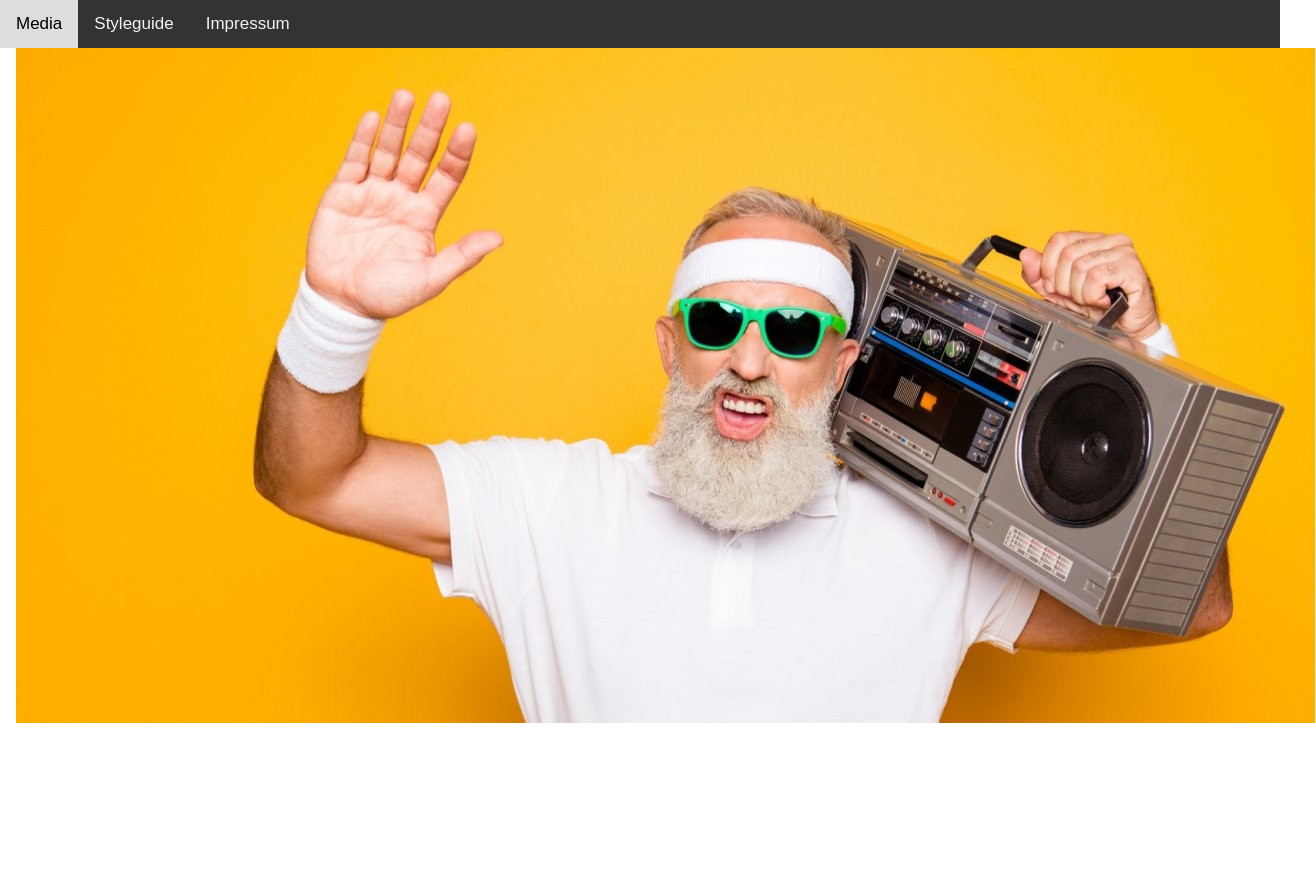
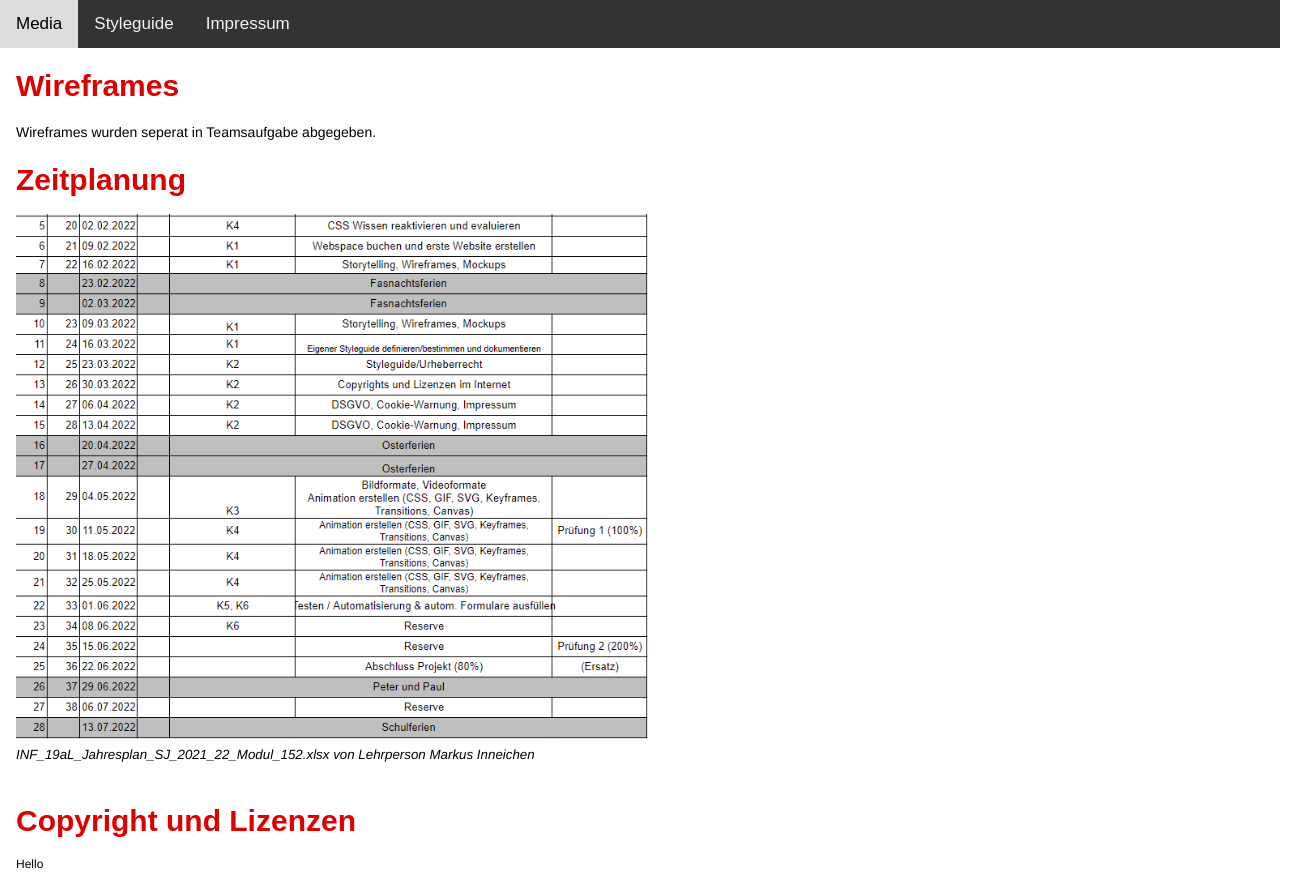
Before and after one commit to fabianmueller7/Modul151-152, a plain HTML site: page M152/Projektarbeit/index.html in a window 1280 px wide. Shown: the whole page, 1316 px wide, since content can reach past the window. Before the commit the page ends 800 px from the top, so only its background shows below. Drawn offline with Linux system fonts and the light colour scheme.

Commit message:
quellen angaben

```diff
--- a/M152/Projektarbeit/index.css
+++ b/M152/Projektarbeit/index.css
@@ -4,7 +4,7 @@ h3 { color: #111; font-family: 'Open Sans', sans-serif; font-size: 30px; font-we
 h4 {text-align: center;margin: -35px 0 25px}
 p { color: #000000; font-family: 'Helvetica Neue', sans-serif; font-size: 14px; line-height: 24px; margin: 0 0 0px; text-align: justify; text-justify: inter-word; }
 
-#titelbeispiel {
+.titelbeispiel {
     color: #dc0000;
     font-family: 'Raleway',sans-serif;
     font-size: 62px;
@@ -15,7 +15,7 @@ p { color: #000000; font-family: 'Helvetica Neue', sans-serif; font-size: 14px;
     text-transform: uppercase;
 }
 
-#untertitelbeispiel {
+.untertitelbeispiel {
     color: #dc0000;
     font-family: 'Raleway',sans-serif;
     font-size: 30px;
@@ -25,7 +25,7 @@ p { color: #000000; font-family: 'Helvetica Neue', sans-serif; font-size: 14px;
     text-align: left;
 }
 
-#zwischentitel {
+.zwischentitel {
     color: #dc0000;
     font-family:"Helvetica Neue",Arial,sans-serif;
     font-size: 16px;
@@ -35,7 +35,7 @@ p { color: #000000; font-family: 'Helvetica Neue', sans-serif; font-size: 14px;
     font-weight: bold;
 }
 
-#fliesstext {
+.fliesstext {
     color: #000000;
     font-family:"Helvetica Neue",Arial,sans-serif;
     font-size: 12px;
@@ -43,14 +43,14 @@ p { color: #000000; font-family: 'Helvetica Neue', sans-serif; font-size: 14px;
     line-height: 18px;
 }
 
-#bildunterschriften {
+.bildunterschriften {
     text-align: left;
     font-style: italic;
     font-size: smaller;
     text-indent: 0;
 }
 
-#navigationsmenu {
+.navigationsmenu {
     color: #706f6f;
     font-family:"Helvetica Neue",Arial,sans-serif;
     font-size: 16px;
--- a/M152/Projektarbeit/index.html
+++ b/M152/Projektarbeit/index.html
@@ -13,8 +13,19 @@
       <a href="impressum/impressum.html">Impressum</a>
     </div>
 
-    <div style="padding-left:16px">
-      <img src="../Projektarbeit/post_medium.jpg" alt="">
+    <div style="padding-left:16px; margin-top:20px">
+
+      <h2 class="untertitelbeispiel">Wireframes</h2>
+      <p>Wireframes wurden seperat in Teamsaufgabe abgegeben.</p>
+      <br>
+      <h2 class="untertitelbeispiel">Zeitplanung</h2>
+      <img src="imgs/Zeitplanung.PNG" alt="Zeitplanung" style="width: 50%;">
+      <p class="bildunterschriften">INF_19aL_Jahresplan_SJ_2021_22_Modul_152.xlsx von Lehrperson Markus Inneichen</p>
+      <br>
+      <br>
+      <h2 class="untertitelbeispiel">Copyright und Lizenzen</h2>
+      <dl style="width: 50%;" class="fliesstext">Hello</dl>
+
     </div>
   </body>
 </html>
--- a/M152/Projektarbeit/media/media.css
+++ b/M152/Projektarbeit/media/media.css
@@ -4,7 +4,7 @@ h3 { color: #111; font-family: 'Open Sans', sans-serif; font-size: 30px; font-we
 h4 {text-align: center;margin: -35px 0 25px}
 p { color: #000000; font-family: 'Helvetica Neue', sans-serif; font-size: 14px; line-height: 24px; margin: 0 0 0px; text-align: justify; text-justify: inter-word; }
 
-#titelbeispiel {
+.titelbeispiel {
     color: #dc0000;
     font-family: 'Raleway',sans-serif;
     font-size: 62px;
@@ -15,7 +15,7 @@ p { color: #000000; font-family: 'Helvetica Neue', sans-serif; font-size: 14px;
     text-transform: uppercase;
 }
 
-#untertitelbeispiel {
+.untertitelbeispiel {
     color: #dc0000;
     font-family: 'Raleway',sans-serif;
     font-size: 30px;
@@ -25,7 +25,7 @@ p { color: #000000; font-family: 'Helvetica Neue', sans-serif; font-size: 14px;
     text-align: left;
 }
 
-#zwischentitel {
+.zwischentitel {
     color: #dc0000;
     font-family:"Helvetica Neue",Arial,sans-serif;
     font-size: 16px;
@@ -35,7 +35,7 @@ p { color: #000000; font-family: 'Helvetica Neue', sans-serif; font-size: 14px;
     font-weight: bold;
 }
 
-#fliesstext {
+.fliesstext {
     color: #000000;
     font-family:"Helvetica Neue",Arial,sans-serif;
     font-size: 12px;
@@ -43,14 +43,14 @@ p { color: #000000; font-family: 'Helvetica Neue', sans-serif; font-size: 14px;
     line-height: 18px;
 }
 
-#bildunterschriften {
+.bildunterschriften {
     text-align: left;
     font-style: italic;
     font-size: smaller;
     text-indent: 0;
 }
 
-#navigationsmenu {
+.navigationsmenu {
     color: #706f6f;
     font-family:"Helvetica Neue",Arial,sans-serif;
     font-size: 16px;
```
Also changed, not shown: M152/Projektarbeit/media/media.html (+10 -8 lines), M152/Projektarbeit/imgs/Zeitplanung.PNG (added), M152/Projektarbeit/post_medium.jpg (deleted).
